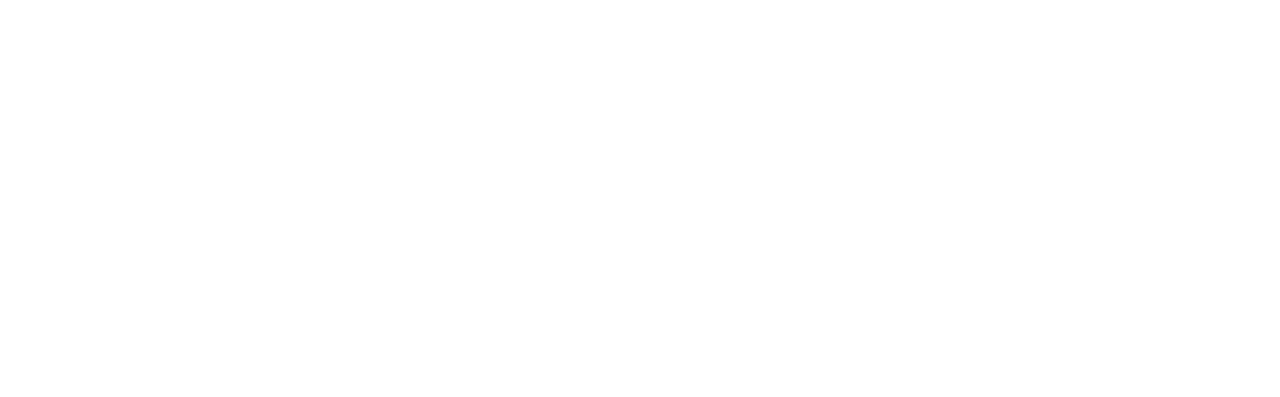
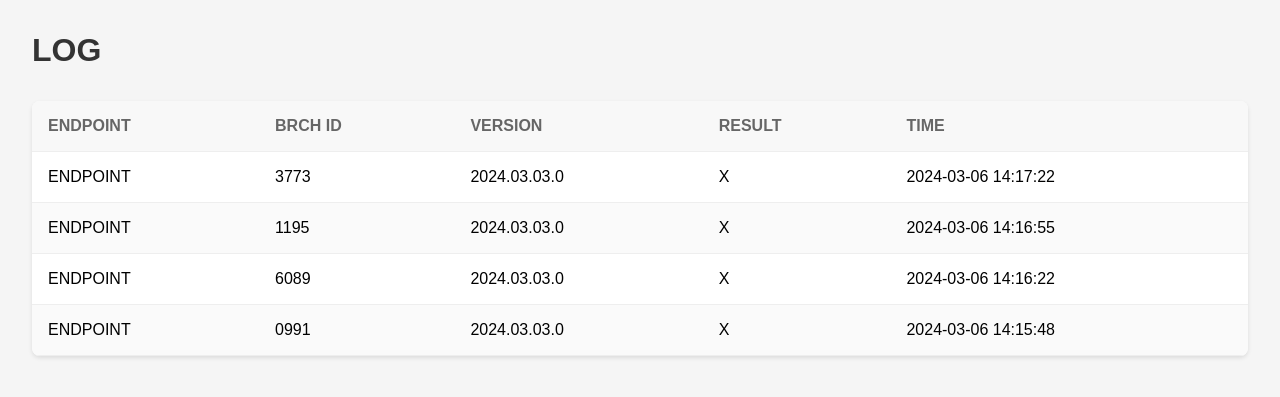
Before and after one commit to yuhano/DeepDetector, a Flask app: page /dashboard in a window 1280 px wide. Before the commit the part shown is empty. Shown: the top 397 px of the page. Run offline with Flask 3, Linux system fonts and the light colour scheme.

Commit message:
dashboard.html

```diff
--- a/templates/dashboard.html
+++ b/templates/dashboard.html
@@ -3,9 +3,157 @@
 <head>
     <meta charset="UTF-8">
     <meta name="viewport" content="width=device-width, initial-scale=1.0">
-    <title>Document</title>
+    <title>Dashboard</title>
+    <style>
+      * {
+          margin: 0;
+          padding: 0;
+          box-sizing: border-box;
+      }
+
+      body {
+          font-family: Arial, sans-serif;
+          background-color: #f5f5f5;
+      }
+
+      /* Login Page Styles */
+      .login-container {
+          width: 100%;
+          height: 100vh;
+          display: flex;
+          justify-content: center;
+          align-items: center;
+      }
+
+      .login-card {
+          background: white;
+          padding: 2rem;
+          border-radius: 8px;
+          box-shadow: 0 2px 4px rgba(0, 0, 0, 0.1);
+          width: 100%;
+          max-width: 400px;
+      }
+
+      .login-title {
+          text-align: center;
+          margin-bottom: 2rem;
+          font-size: 1.5rem;
+          color: #333;
+      }
+
+      .login-form input {
+          width: 100%;
+          padding: 0.75rem;
+          margin-bottom: 1rem;
+          border: 1px solid #ddd;
+          border-radius: 4px;
+      }
+
+      .login-btn {
+          width: 100%;
+          padding: 0.75rem;
+          background-color: #666;
+          color: white;
+          border: none;
+          border-radius: 4px;
+          cursor: pointer;
+      }
+
+      .login-btn:hover {
+          background-color: #555;
+      }
+
+      /* Dashboard Page Styles */
+      .dashboard {
+          padding: 2rem;
+      }
+
+      .dashboard-title {
+          margin-bottom: 2rem;
+          color: #333;
+      }
+
+      .log-table {
+          width: 100%;
+          background: white;
+          border-radius: 8px;
+          overflow: hidden;
+          box-shadow: 0 2px 4px rgba(0, 0, 0, 0.1);
+      }
+
+      .log-table table {
+          width: 100%;
+          border-collapse: collapse;
+      }
+
+      .log-table th,
+      .log-table td {
+          padding: 1rem;
+          text-align: left;
+          border-bottom: 1px solid #eee;
+      }
+
+      .log-table th {
+          background-color: #f8f8f8;
+          font-weight: bold;
+          color: #666;
+      }
+
+      .log-table tr:nth-child(even) {
+          background-color: #fafafa;
+      }
+
+      .log-table tr:hover {
+          background-color: #f5f5f5;
+      }
+  </style>
 </head>
 <body>
-
+  <div class="dashboard">
+    <h1 class="dashboard-title">LOG</h1>
+    <div class="log-table">
+        <table>
+            <thead>
+                <tr>
+                    <th>ENDPOINT</th>
+                    <th>BRCH ID</th>
+                    <th>VERSION</th>
+                    <th>RESULT</th>
+                    <th>TIME</th>
+                </tr>
+            </thead>
+            <tbody>
+                <tr>
+                    <td>ENDPOINT</td>
+                    <td>3773</td>
+                    <td>2024.03.03.0</td>
+                    <td>X</td>
+                    <td>2024-03-06 14:17:22</td>
+                </tr>
+                <tr>
+                    <td>ENDPOINT</td>
+                    <td>1195</td>
+                    <td>2024.03.03.0</td>
+                    <td>X</td>
+                    <td>2024-03-06 14:16:55</td>
+                </tr>
+                <tr>
+                    <td>ENDPOINT</td>
+                    <td>6089</td>
+                    <td>2024.03.03.0</td>
+                    <td>X</td>
+                    <td>2024-03-06 14:16:22</td>
+                </tr>
+                <tr>
+                    <td>ENDPOINT</td>
+                    <td>0991</td>
+                    <td>2024.03.03.0</td>
+                    <td>X</td>
+                    <td>2024-03-06 14:15:48</td>
+                </tr>
+            </tbody>
+        </table>
+    </div>
+</div>
 </body>
 </html>
```
